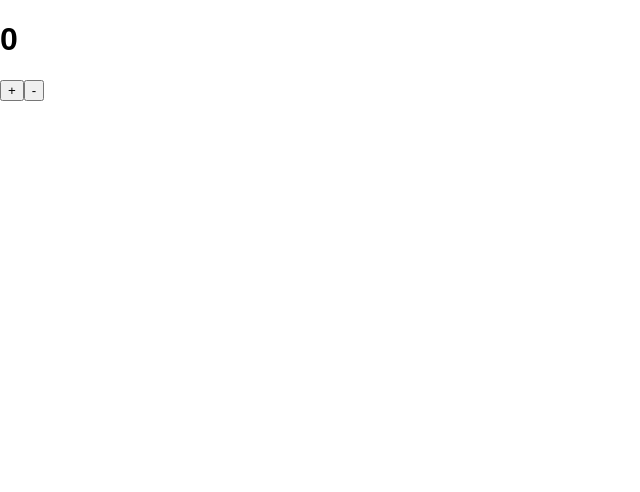
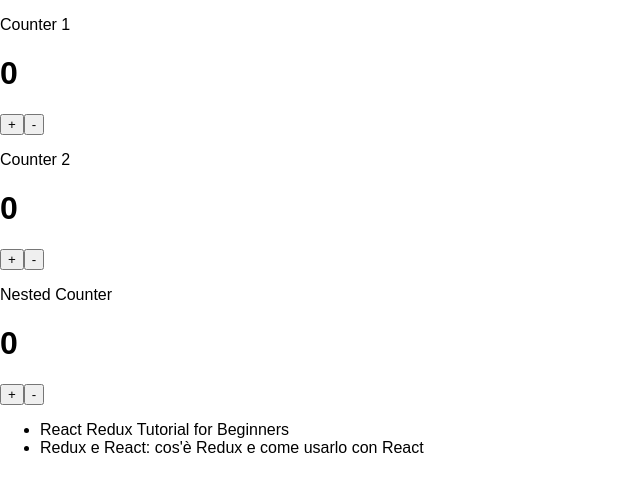
Before and after one commit to cdoan1/cloud-react, a React (Create React App) app: page / in a window 1280 px wide. Shown: the top 492 px of the page, without its empty margins (0-640 px from the left). Built offline with nearby package versions, Linux system fonts and the light colour scheme.

Commit message:
add stateful react component

```diff
--- /dev/null
+++ b/src/components/ExampleComponent.js
@@ -0,0 +1,23 @@
+import React, { Component } from "react";
+
+// this is a simple component
+// that defines its own state
+// this is a STATEFUL COMPONENT
+class ExampleComponent extends Component {
+  constructor() {
+    super();
+    this.state = {
+      articles: [
+        { title: "React Redux Tutorial for Beginners", id: 1 },
+        { title: "Redux e React: cos'è Redux e come usarlo con React", id: 2 }
+      ]
+    };
+  }
+  render() {
+    const { articles } = this.state;
+    return <ul>{articles.map(el => <li key={el.id}>{el.title}</li>)}</ul>;
+  }
+}
+
+// esport this component , so that the component can be imported in another file
+export default ExampleComponent;
--- a/src/index.js
+++ b/src/index.js
@@ -5,8 +5,11 @@ import { createStore } from 'redux';
 
 import './index.css';
 // import App from './App';
+import ExampleComponent from './components/ExampleComponent';
+
 import registerServiceWorker from './registerServiceWorker';
 
+// counter reeducer, defines how the state will change.
 const counterReducer = (state = 0, action) => {
     switch (action.type) {
         case 'INCREMENT':
@@ -18,8 +21,10 @@ const counterReducer = (state = 0, action) => {
     }
 }
 
+// defines our store object, store is defined in 'redux' module
 const store = createStore(counterReducer);
 
+// this is a react component
 const Counter = ({ value, onIncrement, onDecrement }) => (
     <div>
         <h1>{value}</h1>
@@ -28,17 +33,47 @@ const Counter = ({ value, onIncrement, onDecrement }) => (
     </div>
 )
 
+// this is the rendor method
 const render = () => {
     ReactDOM.render(
-        <Counter
-            value={store.getState()}
-            onIncrement={() => store.dispatch({ type: 'INCREMENT' })}
-            onDecrement={() => store.dispatch({ type: 'DECREMENT' })} />,
+        <div>
+            <p>Counter 1</p>
+            <Counter
+                value={store.getState()}
+                onIncrement={() => store.dispatch({ type: 'INCREMENT' })}
+                onDecrement={() => store.dispatch({ type: 'DECREMENT' })} />
+            <p>Counter 2</p>
+            <Counter
+                value={store.getState()}
+                onIncrement={() => store.dispatch({ type: 'INCREMENT' })}
+                onDecrement={() => store.dispatch({ type: 'DECREMENT' })} />
+            <div>
+                <div>
+                    <p>Nested Counter</p>
+                    <Counter
+                        value={store.getState()}
+                        onIncrement={() => store.dispatch({ type: 'INCREMENT' })}
+                        onDecrement={() => store.dispatch({ type: 'DECREMENT' })} />
+                </div>
+            </div>
+            <div>
+                <div>
+                    <ExampleComponent />
+                </div>
+            </div>
+
+        </div>,
         document.getElementById('root')
     );
 };
 
+// this is equal to the future connect. connect allows you to connect your
+// react component to the store.
+//
 store.subscribe(render);
+
+// call the render function
 render();
 
+// default create-react-app boilerplate
 registerServiceWorker();
```
Also changed, not shown: 1 other file (tests, documents, lock files or other folders).
